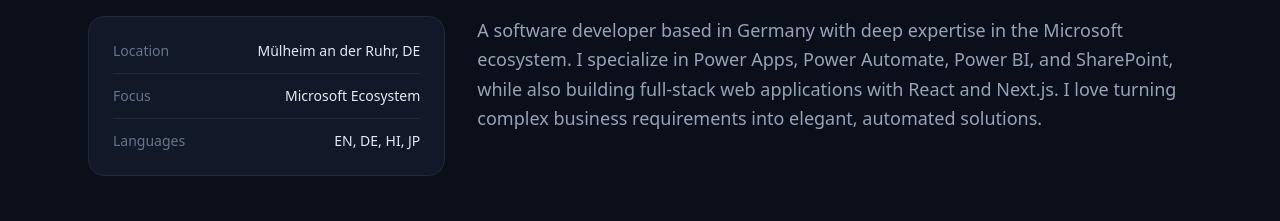
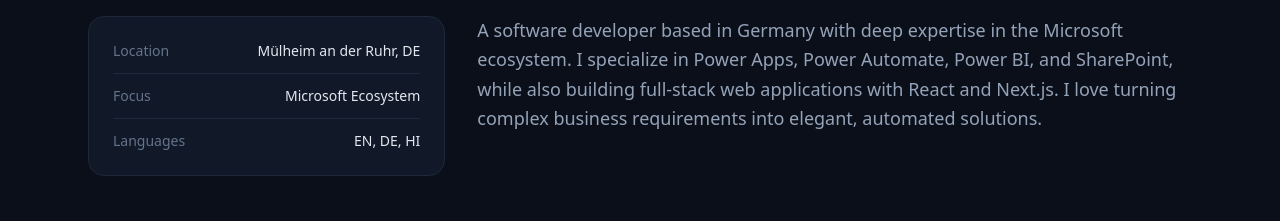
Before and after one commit to sudarshanAw/portfolio, a Next.js app: page / in a window 1280 px wide. Shown: the part 960-1181 px from the top of the page. Built offline with nearby package versions, Linux system fonts and the light colour scheme.

Commit message:
fix: remove JP from languages list

```diff
--- a/src/app/page.tsx
+++ b/src/app/page.tsx
@@ -195,7 +195,7 @@
                 <div className="h-px bg-[#1e293b]" />
                 <div className="flex justify-between">
                   <span className="text-[#64748b]">Languages</span>
-                  <span className="text-[#e2e8f0]">EN, DE, HI, JP</span>
+                  <span className="text-[#e2e8f0]">EN, DE, HI</span>
                 </div>
               </div>
             </div>
```
